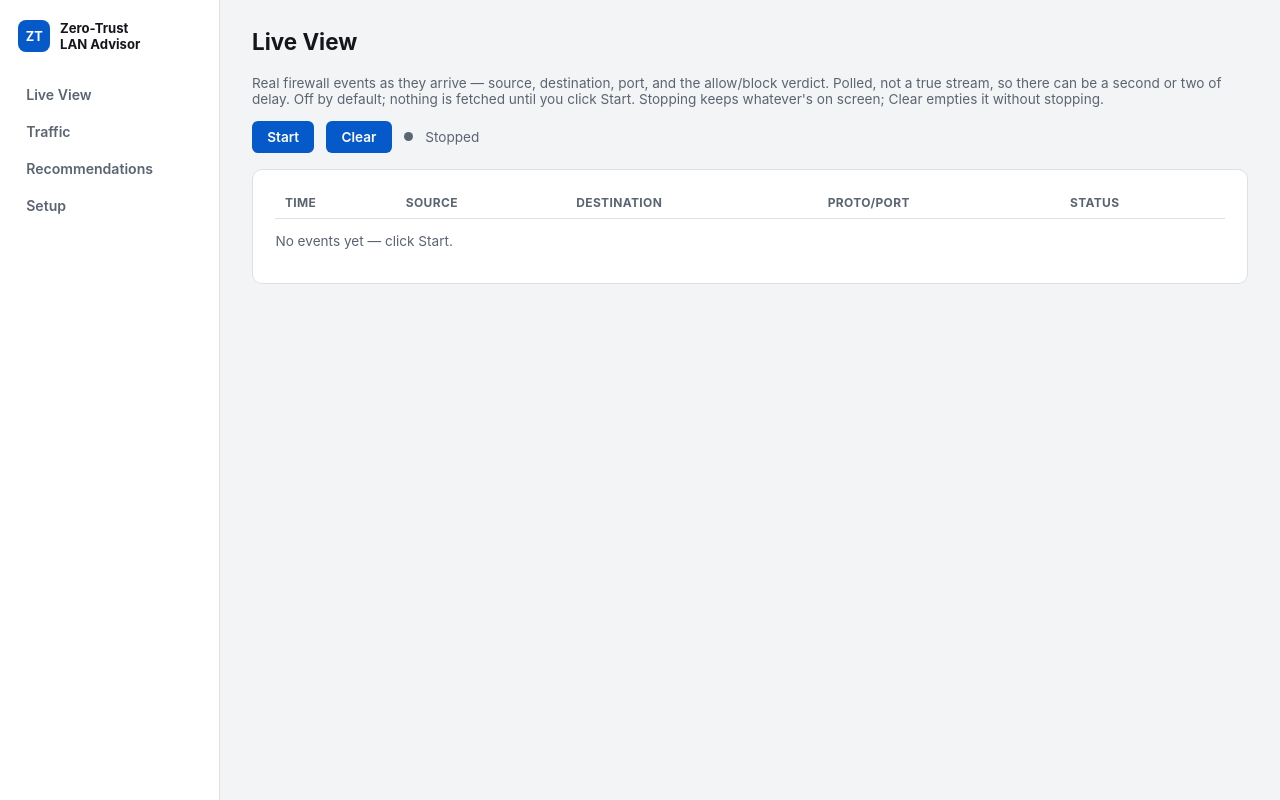
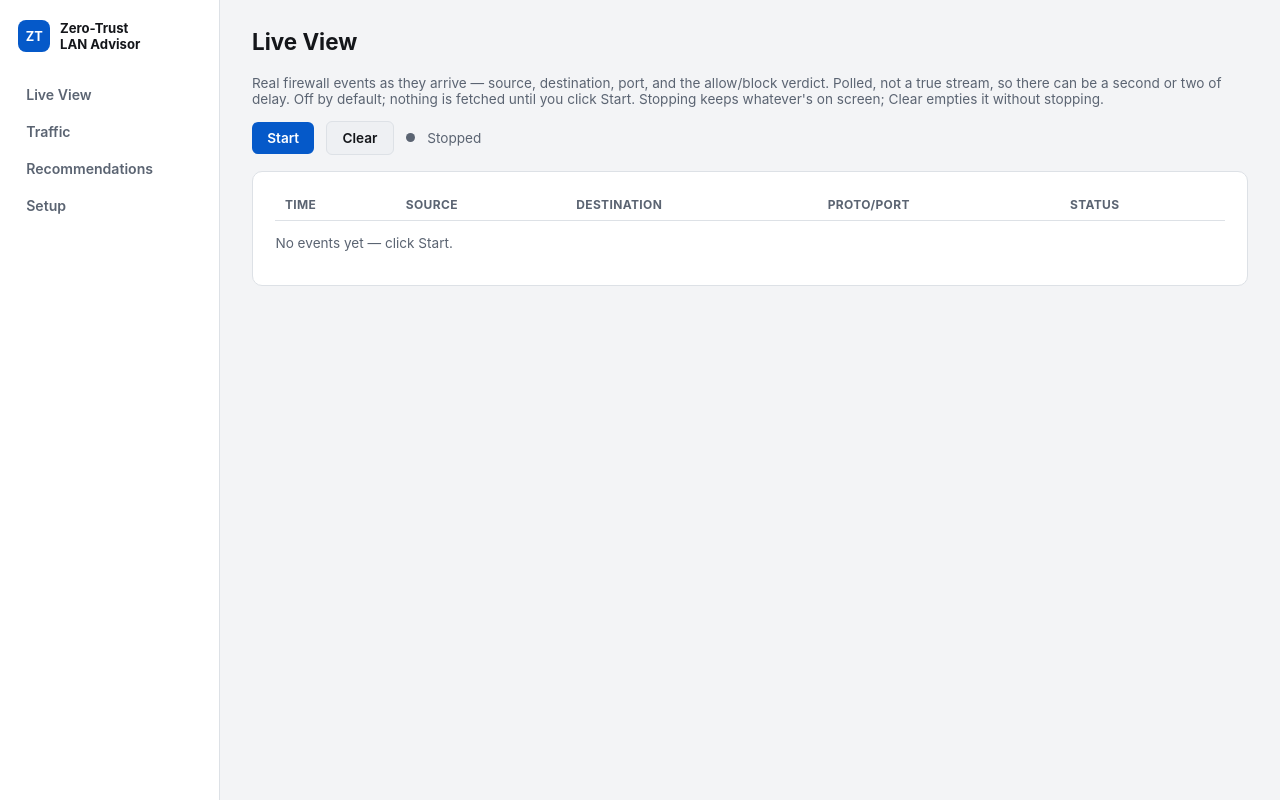
Before and after one commit to vohkts/ha-zerotrust-lan-advisor, a Python web app: template zerotrust_advisor/app/web/templates/live.html in a window 1280 px wide. Run offline with Jinja, Linux system fonts and the light colour scheme; the template is opened without the code that fills it, so the values that code supplies are empty.

Commit message:
UI polish: button hierarchy, live-row color tinting, focus-visible states
- Secondary actions (Live View's Clear, next to the primary Start/Stop
  toggle) get a lower-emphasis button style instead of competing
  visually with the page's main action.
- Live View rows now get a subtle full-row tint (not just the status
  chip) for blocked vs. allowed events -- easier to scan at a glance in
  a fast-moving feed, closer to the original "in red or green" ask.
- Added :focus-visible outlines for buttons/inputs/links -- keyboard
  navigation had no visible focus state anywhere before this.

Co-Authored-By: Claude Sonnet 5 <noreply@anthropic.com>
Claude-Session: https://claude.ai/code/session_015vT19F2fpJX4Mm6JzkgyWu

```diff
--- a/zerotrust_advisor/app/web/static/app.js
+++ b/zerotrust_advisor/app/web/static/app.js
@@ -292,7 +292,7 @@ if (liveToggleBtn) {
 
   function addRow(ev) {
     const tr = document.createElement("tr");
-    tr.className = "live-row-new";
+    tr.className = `live-row-new ${ev.blocked ? "live-row-blocked" : "live-row-allowed"}`;
 
     const port = ev.dst_port != null ? ev.dst_port : "any";
     const portCell = `${ev.proto}/${port}` + (ev.port_hint ? ` — ${ev.port_hint}` : "");
--- a/zerotrust_advisor/app/web/static/style.css
+++ b/zerotrust_advisor/app/web/static/style.css
@@ -258,6 +258,21 @@ button {
 button:hover { filter: brightness(1.08); }
 button:disabled { opacity: 0.5; cursor: default; filter: none; }
 
+/* Lower-emphasis actions (e.g. Live View's Clear, sitting next to the
+   primary Start/Stop toggle) shouldn't compete with the main action on
+   the page for attention. */
+button.btn-secondary {
+  background: var(--surface-alt);
+  color: var(--fg);
+  border: 1px solid var(--border);
+}
+button.btn-secondary:hover { background: var(--border); filter: none; }
+
+button:focus-visible, input:focus-visible, a:focus-visible {
+  outline: 2px solid var(--accent);
+  outline-offset: 2px;
+}
+
 fieldset {
   border: 1px solid var(--border);
   border-radius: 10px;
@@ -407,6 +422,11 @@ tr.live-row-new { animation: live-row-flash 1.2s ease-out; }
   0% { background: color-mix(in srgb, var(--accent) 20%, transparent); }
   100% { background: transparent; }
 }
+/* A subtle full-row tint, not just the status chip, so a blocked event
+   scans at a glance in a fast-moving live feed. */
+tr.live-row-blocked { background: color-mix(in srgb, var(--danger) 6%, transparent); }
+tr.live-row-blocked:hover { background: color-mix(in srgb, var(--danger) 12%, transparent); }
+tr.live-row-allowed:hover { background: var(--surface-alt); }
 #live-table-wrap {
   max-height: 70vh;
   overflow-y: auto;
--- a/zerotrust_advisor/app/web/templates/live.html
+++ b/zerotrust_advisor/app/web/templates/live.html
@@ -7,7 +7,7 @@
 
 <div class="live-controls">
   <button type="button" id="live-toggle">Start</button>
-  <button type="button" id="live-clear">Clear</button>
+  <button type="button" id="live-clear" class="btn-secondary">Clear</button>
   <span class="live-status-dot" id="live-status-dot"></span>
   <span class="hint" id="live-status-text">Stopped</span>
 </div>
```
